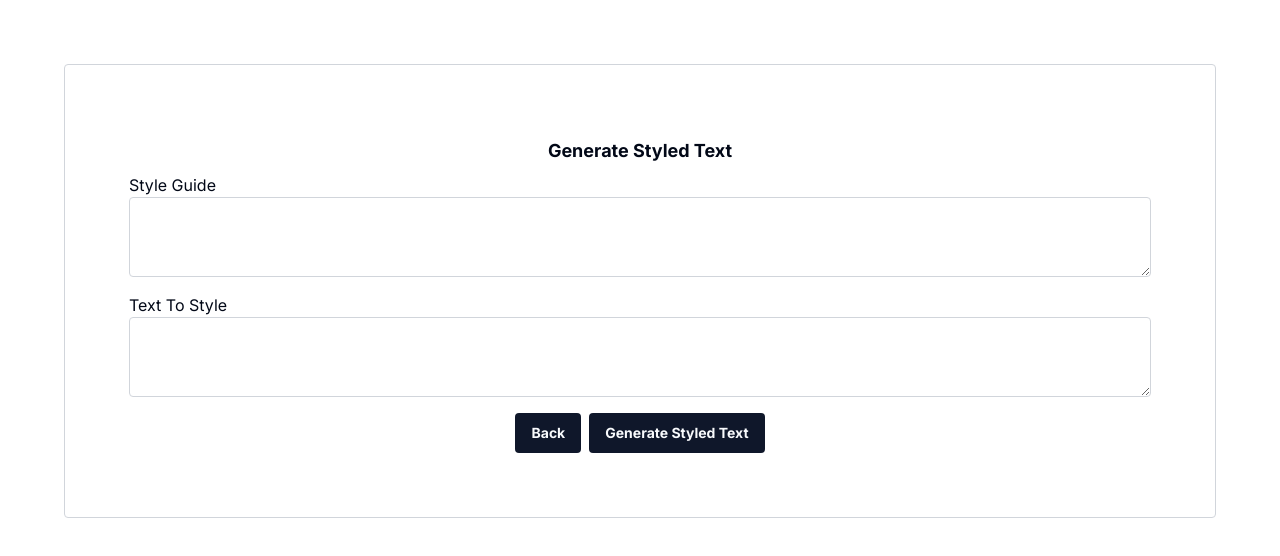
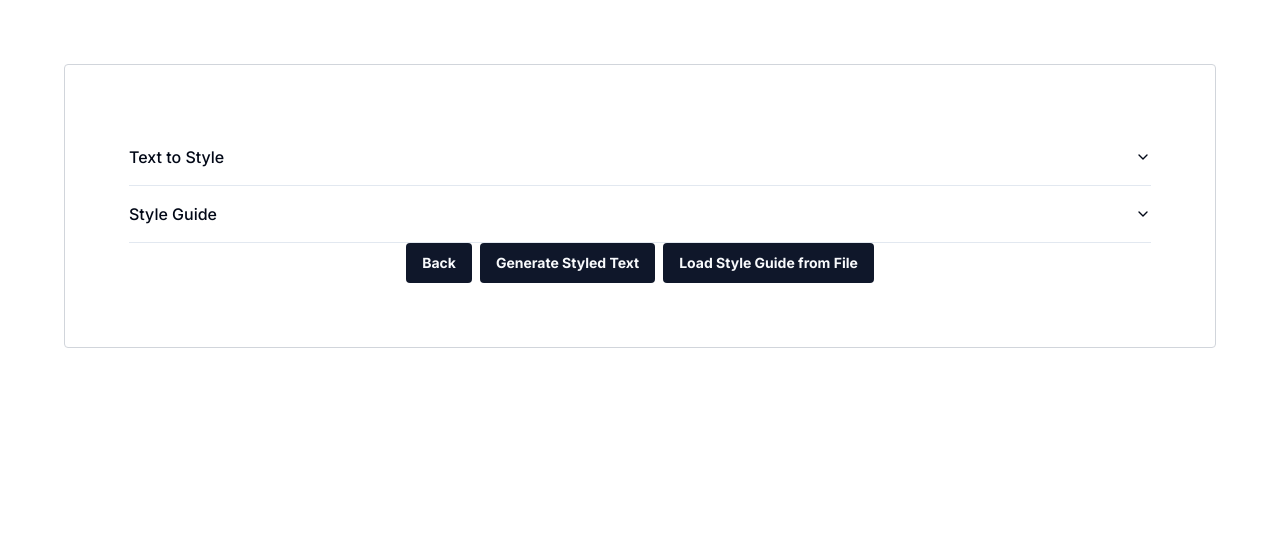
Before and after one commit to aeropriest/style-guide-pro, a Next.js app: page /styled-text in a window 1280 px wide. Shown: the top 556 px of the page. Built offline with nearby package versions, Linux system fonts and the light colour scheme.

Commit message:
* Added file parser

```diff
--- a/app/style-guide/page.tsx
+++ b/app/style-guide/page.tsx
@@ -223,7 +223,7 @@ export default function Page() {
         console.log('Form values:', formData);
         const prompt = `You are a leading copywriter with more than 20 years of experience in writing high-performing copy, and with expertise in linguistics, natural processing, decision making, persuasion, psychology, behavioral economics, marketing, sales, UX design, customer experience, branding, and conversion rate optimization. Pretend that you are also highly empathetic and understand how people think and what makes them tick.\n
         You're an expert on human emotions, behavior, and language. You can easily and expertly detect personality, thoughts, subtle style and voice details, including mimicking any voice, tone, style, jargon and sentiment of any text. Based on provided texts, generate detailed brand voice and tone guidelines.\n
-        Your job is use below 3 samples of writing that includes company mission, values and sample tone and create a style guide for company ${formData.companyName} with mission text ${formData.coreValues},     Include the following, in this order as bullet points:
+        Your job is use below 3 samples of writing that includes company mission, values and sample tone and create a style guide in JSON format for company ${formData.companyName} with mission text ${formData.coreValues}, Include the following, in this order as bullet points:
         ⎼	Introduction: What are brand voice & tone guidelines, what’s their purpose, how they help and why we’re using them.
         ⎼	3 or 4 Voice & Tone Guiding principles that help bring the brand to life
         ⎼	For each of the guiding principles list: What it means, How it affects our writing, Example best practice copy, What not to do in the copy, and Examples of incorrect copy.
--- a/app/styled-text/page.tsx
+++ b/app/styled-text/page.tsx
@@ -1,10 +1,17 @@
 "use client"
-import React, { useState } from 'react';
+import React, { useState, FormEvent, ChangeEvent } from 'react';
 import { Button } from '@/components/ui/button';
 import { Input } from '@/components/ui/input';
 import { Textarea } from '@/components/ui/textarea';
 import { Label } from '@radix-ui/react-label';
 import { useRouter } from 'next/navigation'
+
+import {
+    Accordion,
+    AccordionContent,
+    AccordionItem,
+    AccordionTrigger,
+} from "@/components/ui/accordion"
 
 
 interface Errors {
@@ -12,7 +19,10 @@ interface Errors {
     textToStyle?: boolean;
 }
 
+
 export default function Page() {
+
+
     const [errors, setErrors] = useState<Errors>({});
     const router = useRouter()
 
@@ -37,26 +47,104 @@ export default function Page() {
         console.log('Form submitted:', { styleGuide, textToStyle });
     };
 
+    const [formData, setFormData] = useState({
+        textToStyle: '',
+        styleGuide: '',
+    });
+
+    const handleChange = (e: ChangeEvent<HTMLInputElement | HTMLTextAreaElement>) => {
+        const { name, value } = e.target;
+        setFormData({ ...formData, [name]: value });
+    };
+
+    function generateGuidelinesText(data: any) {
+        let text = "";
+
+        // Introduction
+        text += `Introduction: Brand Voice & Tone Guidelines\n\n`;
+        text += `Brand voice and tone guidelines provide a blueprint for how Elite Law Firm communicates through its written contents. These guidelines lay out the values, personality, and sentiments we wish to convey, ensuring we engage our audience in a consistent, relatable, and trustworthy manner. They help to establish a unique brand identity, enhance our customer relationships, and ensure all our messages align with our branding irrespective of channel or writer.\n\n`;
+
+        // Guiding Principles
+        text += `Voice & Tone Guiding Principles:\n`;
+        console.log(data["Guiding Principles"]);
+        // data["Guiding Principles"].forEach((principle: any, index: any) => {
+        //     text += `${index + 1}. ${principle.Principle}:\n`;
+        //     text += `    - Meaning: ${principle.Meaning}\n`;
+        //     text += `    - Effect on writing: ${principle["Effect on Writing"]}\n`;
+        //     text += `    - Best practice example: "${principle["Example Best Practice Copy"]}"\n`;
+        //     text += `    - Not to do: ${principle["Incorrect Copy"]}\n\n`;
+        // });
+
+        // // Vocabulary, Tone, Cadence
+        // text += `Vocabulary:\n${data["Vocabulary"]}\n\n`;
+        // text += `Tone:\n${data["Tone"]}\n\n`;
+        // text += `Cadence:\n${data["Cadence"]}\n\n`;
+
+        // // Marketing Channels
+        // text += `Marketing Channels:\n`;
+        // Object.entries(data["Marketing Channels"]).forEach(([channel, description]) => {
+        //     text += `- ${channel}: ${description}\n`;
+        // });
+
+        return text;
+    }
+
+    const handleFileUpload = (e: ChangeEvent<HTMLInputElement>) => {
+        const file = e.target.files?.[0];
+        if (file) {
+            const reader = new FileReader();
+            reader.onload = (e) => {
+                try {
+                    const fileContent = e.target?.result as string;
+                    console.log('----- file content -----', fileContent);
+                    // const parsedData = JSON.parse(fileContent);
+                    const parsedData = generateGuidelinesText(fileContent);
+                    console.log('---- parsed content ------', parsedData)
+                    setFormData({ ...formData, styleGuide: parsedData});
+                } catch (error) {
+                    console.error('Error parsing file:', error);
+                }
+            };
+            reader.readAsText(file);
+        }
+    };
     return (
         <div className="container mx-auto p-16">
             <form onSubmit={handleSubmit} className="border border-gray-300 rounded p-16">
-                <div className="flex justify-center">
-                    <Label className="font-bold py-2 px-4 rounded text-lg">Generate Styled Text</Label>
-                </div>
-                <div className="mb-4">
-                    <Label htmlFor="styleGuide" className="block">Style Guide</Label>
-                    <Textarea id="styleGuide" name="styleGuide" className={`border ${errors.styleGuide ? 'border-red-500' : 'border-gray-300'} rounded w-full p-2`} />
-                    {errors.styleGuide && <p className="text-red-500">Sample Text 1 is required</p>}
-                </div>
-
-                <div className="mb-4">
-                    <Label htmlFor="textToStyle" className="block">Text To Style</Label>
-                    <Textarea id="textToStyle" name="textToStyle" className={`border ${errors.textToStyle ? 'border-red-500' : 'border-gray-300'} rounded w-full p-2`} />
-                    {errors.textToStyle && <p className="text-red-500">Sample Text 2 is required</p>}
-                </div>
+            <Accordion type="single" collapsible className="w-full">
+                    <AccordionItem value="item-1">
+                        <AccordionTrigger className={` ${errors.textToStyle ? 'text-red-500' : ''}`}>Text to Style</AccordionTrigger>
+                        <AccordionContent>
+                            <Textarea rows={20} value={formData.textToStyle} onChange={handleChange} id="textToStyle" name="textToStyle" className={`border ${errors.textToStyle ? 'border-red-500' : 'border-gray-300'} rounded w-full p-2`} />
+                            {errors.textToStyle && <p className="text-red-500">Sample Text 1 is required</p>}
+                        </AccordionContent>
+                    </AccordionItem>
+                    <AccordionItem value="item-2">
+                        <AccordionTrigger className={` ${errors.styleGuide ? 'text-red-500' : ''}`}>Style Guide</AccordionTrigger>
+                        <AccordionContent>
+                            <Textarea rows={20} value={formData.styleGuide} onChange={handleChange} id="styleGuide" name="styleGuide" className={`border ${errors.styleGuide ? 'border-red-500' : 'border-gray-300'} rounded w-full p-2`} />
+                            {errors.styleGuide && <p className="text-red-500">Sample Text 2 is required</p>}
+                        </AccordionContent>
+                    </AccordionItem>
+                </Accordion>
                 <div className="flex justify-center space-x-2" >
                     <Button type="button" className="font-bold py-2 px-4 rounded" onClick={() => router.back()}>Back</Button>
                     <Button type="submit" className="font-bold py-2 px-4 rounded">Generate Styled Text</Button>
+                    <input
+                    type="file"
+                    accept=".stg"
+                    onChange={handleFileUpload}
+                    className="hidden"
+                    id="styleGuideFile"
+                    name="styleGuideFile"
+                />
+                <Button
+                    type="button"
+                    className="font-bold py-2 px-4 rounded"
+                    onClick={() => document.getElementById('styleGuideFile')?.click()}
+                >
+                    Load Style Guide from File
+                </Button>
                 </div>
             </form>
         </div>
```
Also changed, not shown: app/test/page.tsx (added, +71 -0 lines), 2 other files (tests, documents, lock files or other folders).
